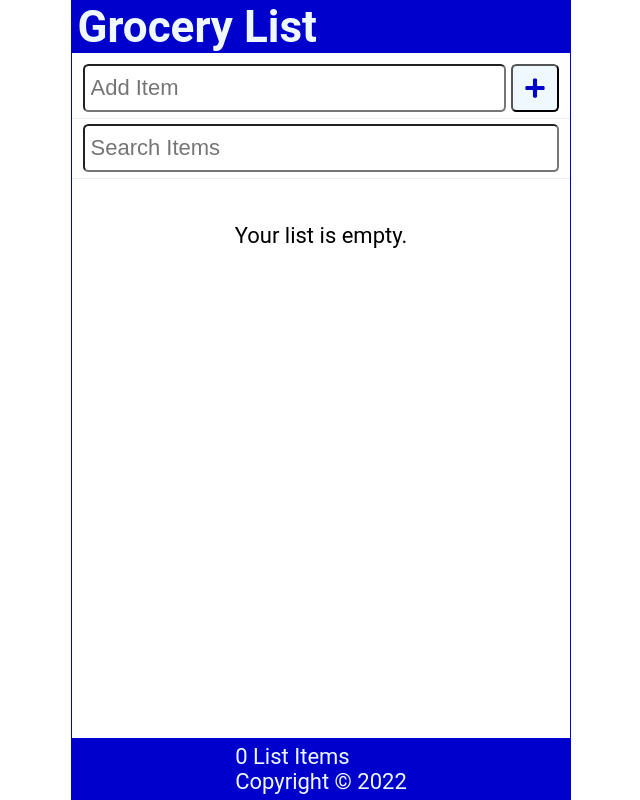
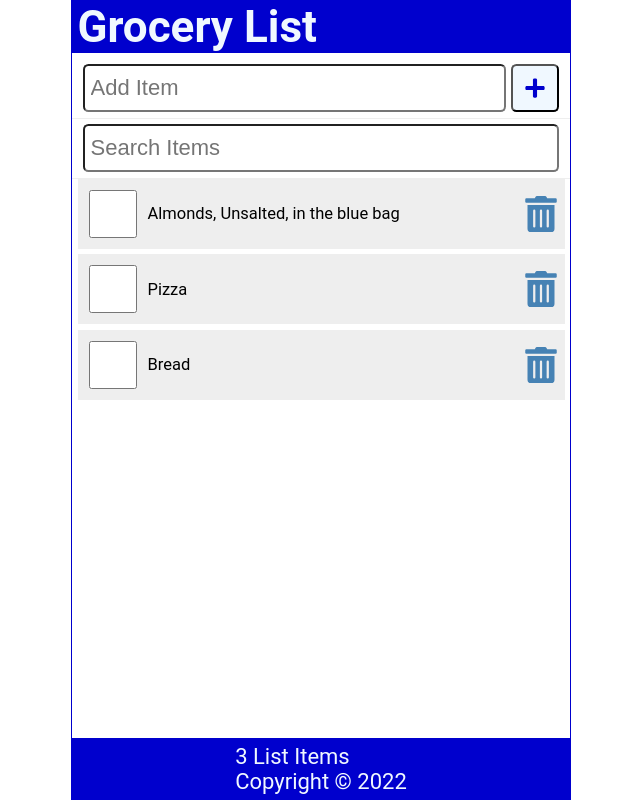
Before and after one commit to FePaiva/practice, a React (Create React App) app: page / in a window 1280 px wide. Shown: the whole page, without its empty margins (319-959 px from the left). Built offline with nearby package versions, Linux system fonts and the light colour scheme; data requests are answered from the project's data file.

Commit message:
created async function to fetch items from db.json.

```diff
--- a/src/App.js
+++ b/src/App.js
@@ -7,11 +7,18 @@
 
 function App() {
 
+  const API_URL = 'http://localhost:3500/items';
+
   // using localStorage OR empty array, so the filter can work in case of empty shoppinglist for brand new users.
-  const [items, setItems] = useState(JSON.parse(localStorage.getItem('shoppinglist')) || []);
-  const [newItem, setNewItem] = useState('')
-  const [search, setSearch] = useState('')
+  // const [items, setItems] = useState(JSON.parse(localStorage.getItem('shoppinglist')) || []);
 
+  // to use the fetch, we remove the localStorage from the state having it as an empty array.
+  const [items, setItems] = useState([]);
+
+  const [newItem, setNewItem] = useState('');
+  const [search, setSearch] = useState('');
+  const [fetchError, setFetchError] = useState(null);
+  const [isLoading, setIsLoading] = useState('true')
 
 
   // useEffect will run its code when the dependency changes. Info in brackets after the coma.
@@ -19,9 +26,31 @@
     // at load time, we set the items to the shopping list in the local storage. For that to work, need an empty array in the useState and useEffect dependency. Ideal if working with API.
     // setItems(JSON.parse(localStorage.getItem('shoppinglist')))
 
-    // the below saves the local storage inside the useEffect, passing items as current state
-    localStorage.setItem('shoppinglist', JSON.stringify(items));
-  }, [items])
+    // the below saves the local storage inside the useEffect, passing items as current state, and items as dependency inside the brackets.
+    // localStorage.setItem('shoppinglist', JSON.stringify(items));
+
+    // Using useEffect to fetch data from db.json
+    const fetchItems = async () => {
+        try {
+          const response = await fetch(API_URL)
+          if (!response.ok) throw Error('Somthing failed to fetch')
+          const listItems = await response.json();
+          // console.log(listItems);
+          setItems(listItems)
+          setFetchError(null)
+        } catch (error) {
+          // console.log(error.message)
+          setFetchError(error.message);
+        } finally {
+          setIsLoading(false);
+        }
+    }
+    // since API may not be as fast as a REST API running in our local environment, using setTimeout to simulate the time (2 seconds in this case) the API takes to load the listItems. And add a loading message to the users.
+    setTimeout(() => {
+        fetchItems()
+    }, 2000)
+
+  }, [])
 
   // transferring the localStorage to the useEffect above. Converting all the setAndSaveItems in other functions to setItems(listItems). We can then remove this entire function.
   // const setAndSaveItems = (newItems) => {
@@ -79,11 +108,15 @@
               search={search}
               setSearch={setSearch}
           />
-          <Content
-              items={items.filter(item => ((item.item).toLowerCase()).includes(search.toLowerCase()))}
-              handleCheck={handleCheck}
-              handleDelete={handleDelete}
-          />
+          <main>
+              {isLoading && <p>Loading Items ...</p>}
+              {fetchError && <p style={{ color: "red" }} >{`Error: ${fetchError}`}</p> }
+              {!fetchError && !isLoading && <Content
+                  items={items.filter(item => ((item.item).toLowerCase()).includes(search.toLowerCase()))}
+                  handleCheck={handleCheck}
+                  handleDelete={handleDelete}
+              />}
+          </main>
           <Footer
               length={items.length}
           />
--- a/src/Content.js
+++ b/src/Content.js
@@ -28,7 +28,7 @@
 
 
   return (
-      <main>
+      <>
         {items.length ? (
                <ItemList
                     items={items}
@@ -39,7 +39,7 @@
               <p style={{ marginTop: '2rem' }}>Your list is empty.</p>
 
           )}
-      </main>
+      </>
   )
 }
 
```
